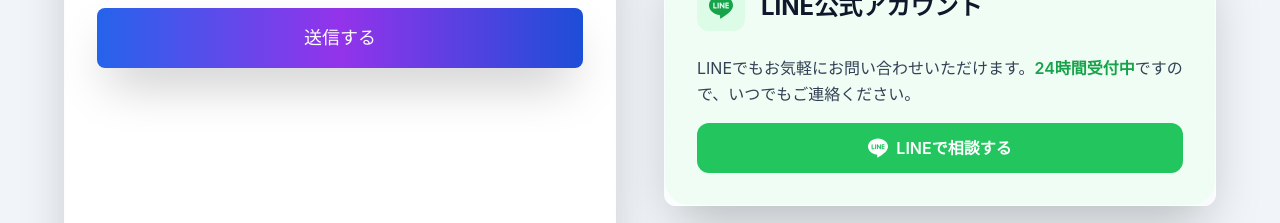
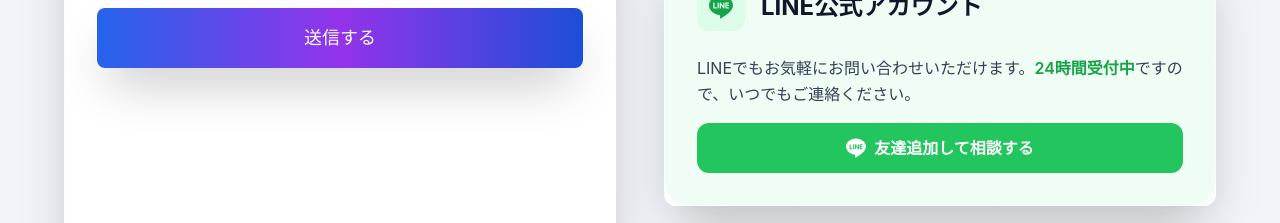
Before and after one commit to yannsunn/iron-shop-nextjs-example, a Next.js app: page / in a window 1280 px wide. Shown: the part 6340-6563 px from the top of the page. Built offline with nearby package versions, Linux system fonts and the light colour scheme.

Commit message:
Auto-save changes

```diff
--- a/src/components/Contact.tsx
+++ b/src/components/Contact.tsx
@@ -279,7 +279,7 @@
                   ですので、いつでもご連絡ください。
                 </p>
                 <a
-                  href="https://line.me/R/ti/p/@2007576795"
+                  href="https://line.me/R/ti/p/@919vshsk"
                   target="_blank"
                   rel="noopener noreferrer"
                   className="inline-flex items-center justify-center w-full py-3 px-4 bg-green-500 hover:bg-green-600 text-white font-semibold rounded-xl transition-all duration-200 hover:shadow-lg"
@@ -287,7 +287,7 @@
                   <svg className="w-5 h-5 mr-2" fill="currentColor" viewBox="0 0 24 24">
                     <path d="M19.365 9.863c.349 0 .63.285.63.631 0 .345-.281.63-.63.63H17.61v1.125h1.755c.349 0 .63.283.63.63 0 .344-.281.629-.63.629h-2.386c-.345 0-.627-.285-.627-.629V8.108c0-.345.282-.63.627-.63h2.386c.349 0 .63.285.63.63 0 .349-.281.63-.63.63H17.61v1.125h1.755zm-3.855 3.016c0 .27-.174.51-.432.596-.064.021-.133.031-.199.031-.211 0-.391-.09-.51-.25l-2.443-3.317v2.94c0 .344-.279.629-.631.629-.346 0-.626-.285-.626-.629V8.108c0-.27.173-.51.43-.595.06-.023.136-.033.194-.033.195 0 .375.104.495.254l2.462 3.33V8.108c0-.345.282-.63.63-.63.345 0 .63.285.63.63v4.771zm-5.741 0c0 .344-.282.629-.631.629-.345 0-.627-.285-.627-.629V8.108c0-.345.282-.63.627-.63.349 0 .631.285.631.63v4.771zm-2.466.629H4.917c-.345 0-.63-.285-.63-.629V8.108c0-.345.285-.63.63-.63.348 0 .63.285.63.63v4.141h1.756c.348 0 .629.283.629.63 0 .344-.282.629-.629.629M24 10.314C24 4.943 18.615.572 12 .572S0 4.943 0 10.314c0 4.811 4.27 8.842 10.035 9.608.391.082.923.258 1.058.59.12.301.079.766.038 1.08l-.164 1.02c-.045.301-.24 1.186 1.049.645 1.291-.539 6.916-4.078 9.436-6.975C23.176 14.393 24 12.458 24 10.314"/>
                   </svg>
-                  LINEで相談する
+                  友達追加して相談する
                 </a>
               </div>
             </Card>
```
